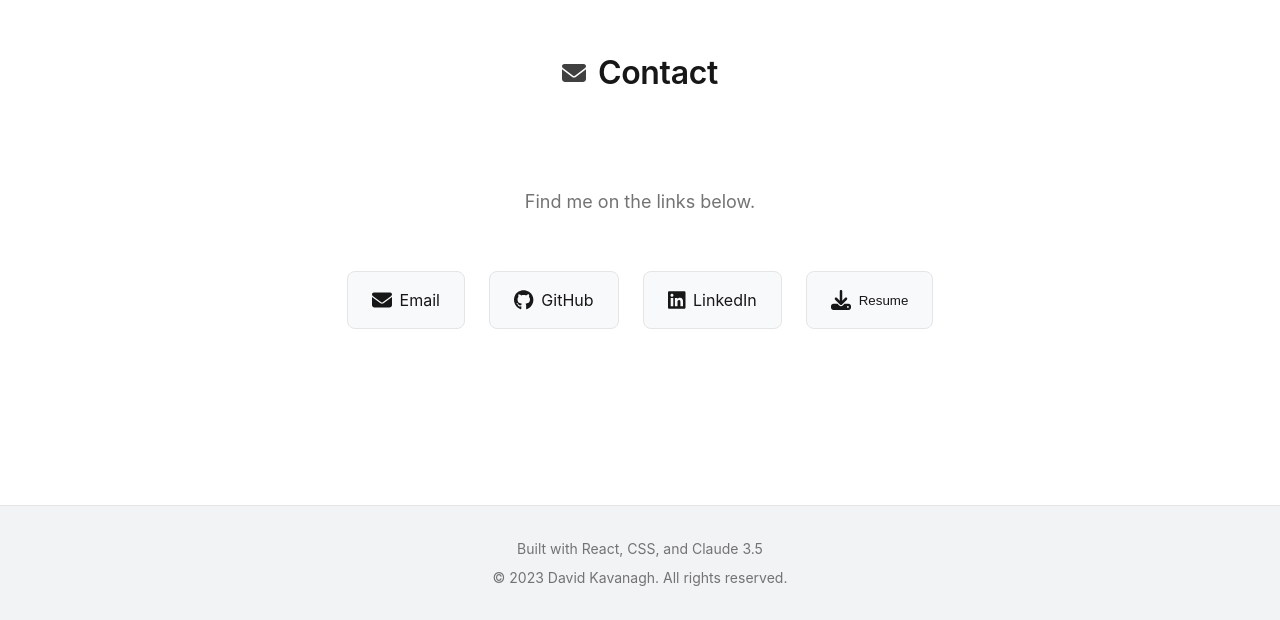
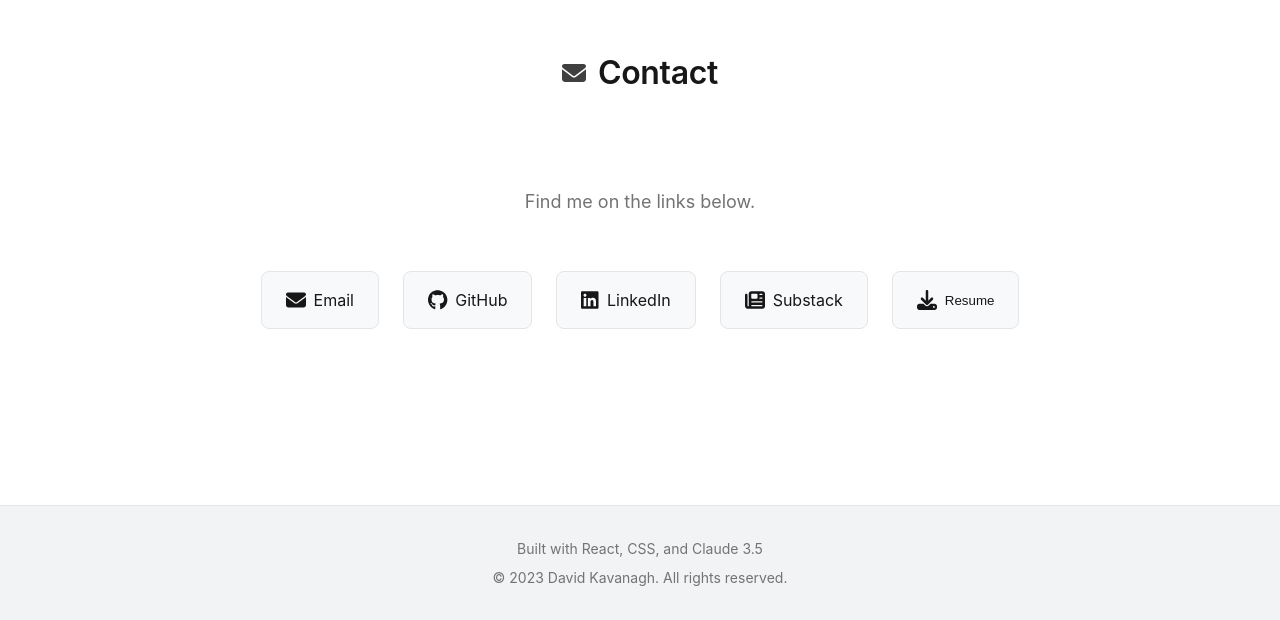
Before and after one commit to dave-kav/dave-kav.github.io, a React (Create React App) app in the folder dave-kav/: page / in a window 1280 px wide. Shown: the part 6310-6930 px from the top of the page. Built offline with nearby package versions, Linux system fonts and the light colour scheme.

Commit message:
Add substack social link (#14)

```diff
--- a/dave-kav/src/components/sections/Contact/index.tsx
+++ b/dave-kav/src/components/sections/Contact/index.tsx
@@ -2,7 +2,7 @@ import { useRef, MouseEvent } from 'react';
 import { Container } from '../../ui/Container';
 import { FontAwesomeIcon } from '@fortawesome/react-fontawesome';
 import { faGithub, faLinkedin } from '@fortawesome/free-brands-svg-icons';
-import { faDownload, faEnvelope } from '@fortawesome/free-solid-svg-icons';
+import { faDownload, faEnvelope, faNewspaper } from '@fortawesome/free-solid-svg-icons';
 import { useInView } from '../../../hooks/useInView';
 import './Contact.css';
 import { SOCIAL_LINKS } from '../../../utils/constants';
@@ -50,6 +50,10 @@ export const Contact = () => {
               <FontAwesomeIcon icon={faLinkedin} />
               <span>LinkedIn</span>
             </a>
+            <a href={SOCIAL_LINKS.substack} className="contact__link" target="_blank" rel="noopener noreferrer">
+              <FontAwesomeIcon icon={faNewspaper} />
+              <span>Substack</span>
+            </a>
             <button
               onClick={handleResumeClick}
               className="contact__link"
--- a/dave-kav/src/utils/constants.ts
+++ b/dave-kav/src/utils/constants.ts
@@ -1,11 +1,13 @@
 interface SocialLinks {
   github: string;
   linkedin: string;
+  substack: string;
   email: string;
 }
 
 export const SOCIAL_LINKS: SocialLinks = {
   github: 'https://github.com/dave-kav',
   linkedin: 'https://linkedin.com/in/dave-kav',
+  substack: 'https://davekav.substack.com',
   email: 'work@dave-kav.com'
 } as const;
```
